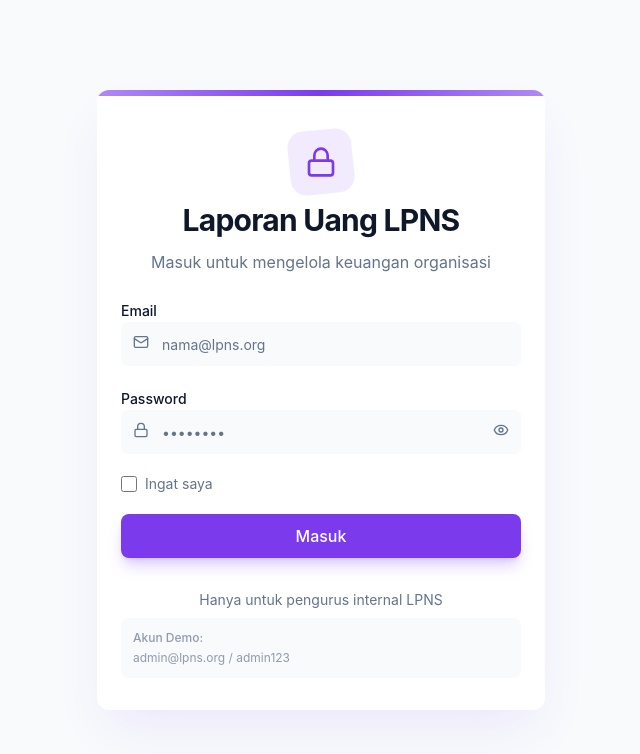
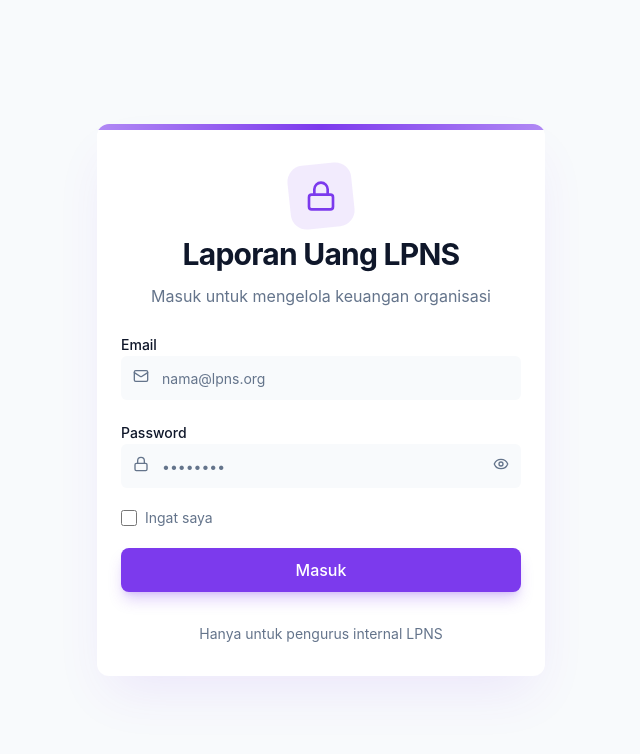
Before and after one commit to Mustofa12312/laporan-uang-lpns, a React (Vite) app: page /login in a window 1280 px wide. Shown: the top 754 px of the page, without its empty margins (319-959 px from the left). Built offline with nearby package versions, Linux system fonts and the light colour scheme; no server answers.

Commit message:
saya sudah bisa di gunakan

```diff
--- a/src/pages/Login.jsx
+++ b/src/pages/Login.jsx
@@ -127,10 +127,6 @@ export default function Login() {
           <p className="text-sm text-muted-foreground">
             Hanya untuk pengurus internal LPNS
           </p>
-          <div className="text-xs text-muted-foreground/70 bg-secondary/50 rounded-lg p-3 w-full">
-            <p className="font-medium mb-1">Akun Demo:</p>
-            <p>admin@lpns.org / admin123</p>
-          </div>
         </CardFooter>
       </Card>
     </motion.div>
```
